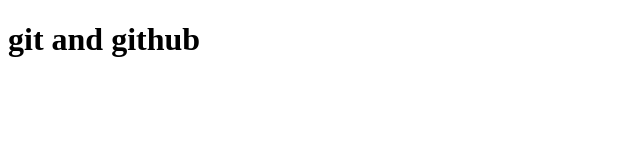
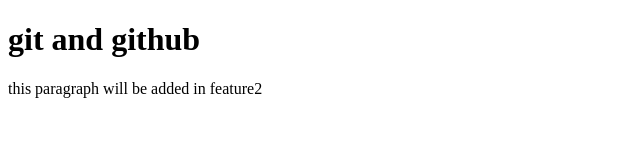
Before and after one commit to DivyanshJain-09/another_one, a plain HTML site: page another_folder/index.html in a window 1280 px wide. Shown: the whole page, without its empty margins (0-640 px from the left). Drawn offline with Linux system fonts and the light colour scheme.

Commit message:
added a paragraph and branches

```diff
--- a/another_folder/index.html
+++ b/another_folder/index.html
@@ -3,11 +3,10 @@
 <head>
     <meta charset="UTF-8">
     <meta name="viewport" content="width=device-width, initial-scale=1.0">
-    <title>Another_folder
-
-    </title>
+    <title>Another_folder</title>
 </head>
 <body>
      <h1> git and github </h1>
+     <p> this paragraph will be added in feature2</p>
 </body>
 </html>
```
